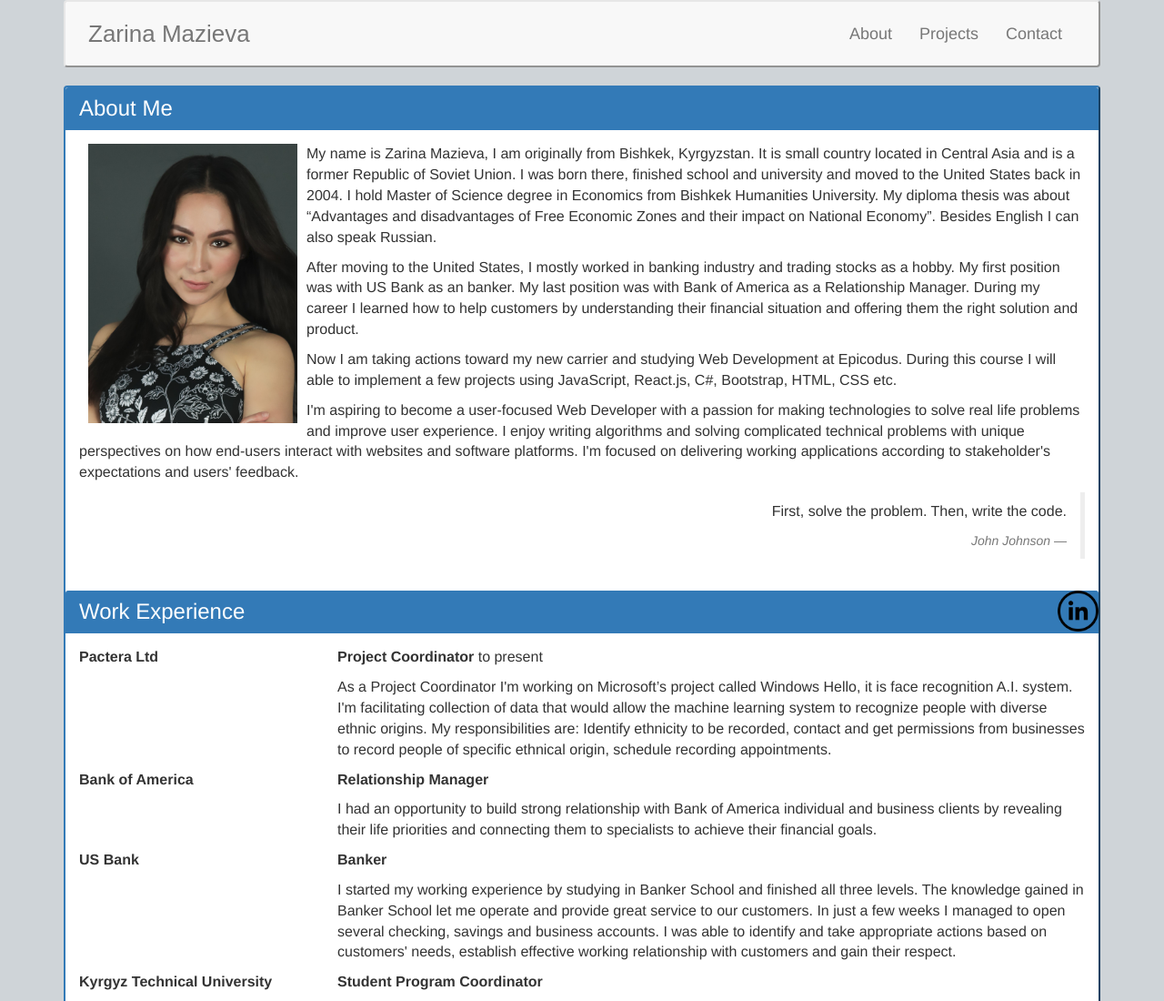
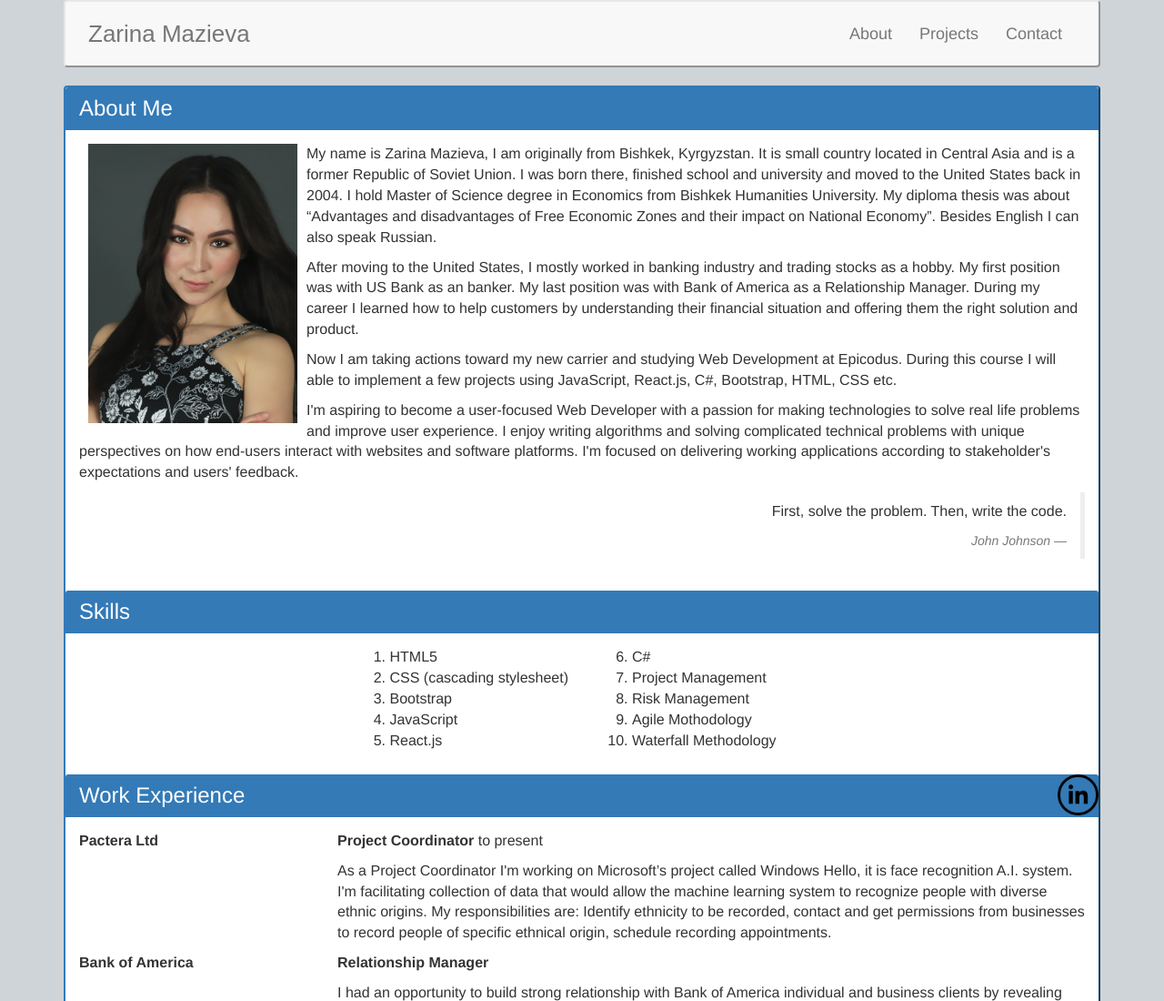
Before and after one commit to zmazieva78/portfolio, a plain HTML site: page index.html in a window 1280 px wide. Shown: the top 1100 px of the page at 91% size. Drawn offline with Linux system fonts and the light colour scheme.

Commit message:
add skils section with utilizing <ol> tag

```diff
--- a/css/styles.css
+++ b/css/styles.css
@@ -1,3 +1,11 @@
+#leftColumn {
+  float: right;
+  font-size: 16px;
+}
+#rightColumn{
+  float: left;
+  font-size: 16px;
+}
 .navbar-nav {
   float: right;
   font-size: 18px;
@@ -30,5 +38,6 @@
 @media only screen and (max-width: 780px) {
   nav li {
     display: inline;
+    font-size: 20px;
   }
 }
--- a/index.html
+++ b/index.html
@@ -43,6 +43,34 @@
                 </blockquote>
 
                 </div>
+<!-- This newly added Skills panel with utilizing <ol> html tags -->
+                <div class="panel-heading">
+                  <h2 class="panel-title">Skills</h2>
+                </div>
+                <div class="panel-body">
+                  <div class="row">
+                    <div class="col-md-6">
+                      <ol id="leftColumn">
+                        <li>HTML5</li>
+                        <li>CSS (cascading stylesheet)</li>
+                        <li>Bootstrap</li>
+                        <li>JavaScript</li>
+                        <li>React.js</li>
+                      </ol>
+                    </div>
+
+                    <div class="col-md-6">
+                      <ol id="rightColumn" start="6">
+                        <li>C#</li>
+                        <li>Project Management</li>
+                        <li>Risk Management</li>
+                        <li>Agile Mothodology</li>
+                        <li>Waterfall Methodology</li>
+                      </ol>
+                    </div>
+                  </div>
+                </div>
+
                 <a href="https://www.linkedin.com/in/zarinamazieva/"><img src="img/linkedin.png" alt="LinkedIn" style="width:45px; height: auto; float: right"></a>
 <!-- This content WORK experience -->
                 <div class="panel-heading">
```
